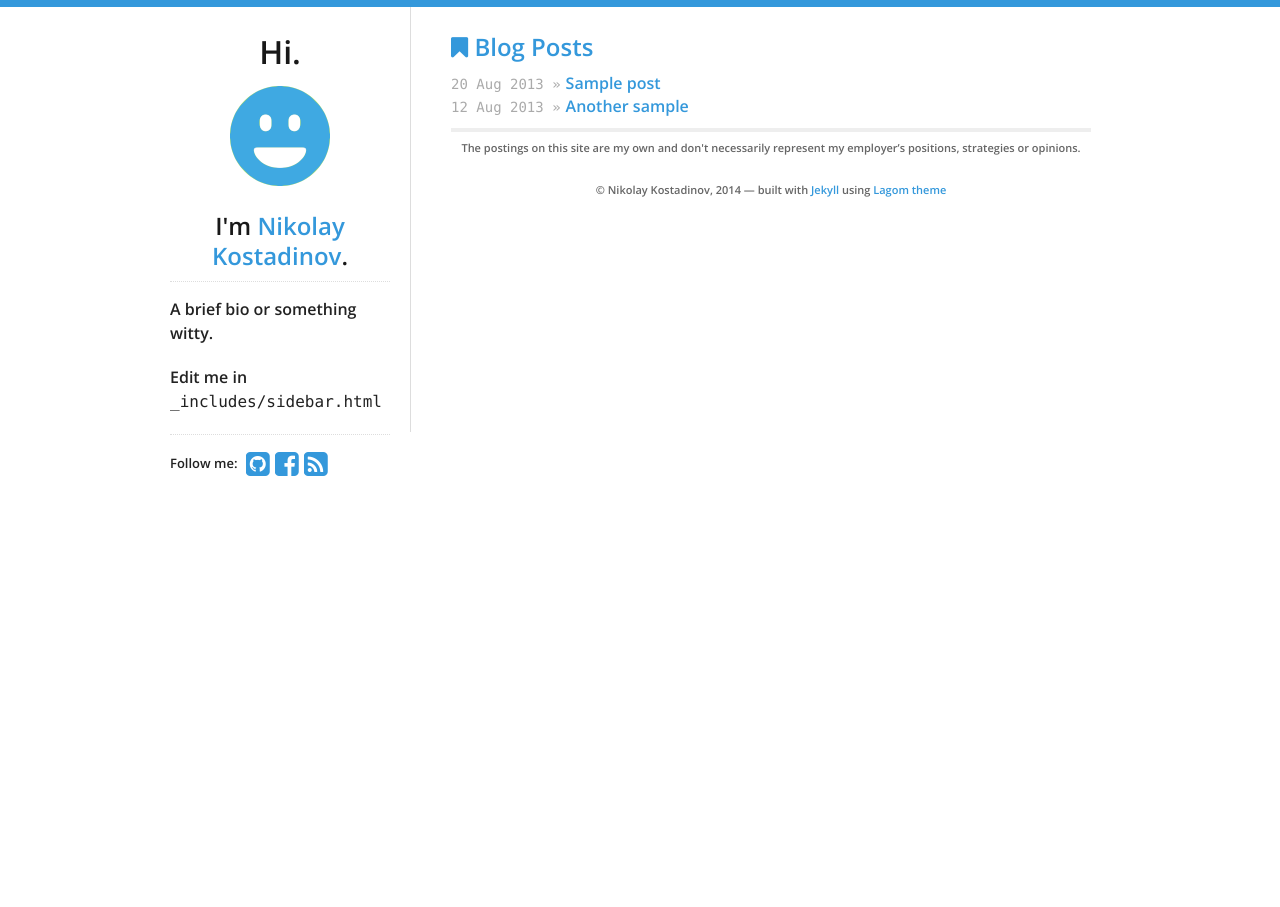
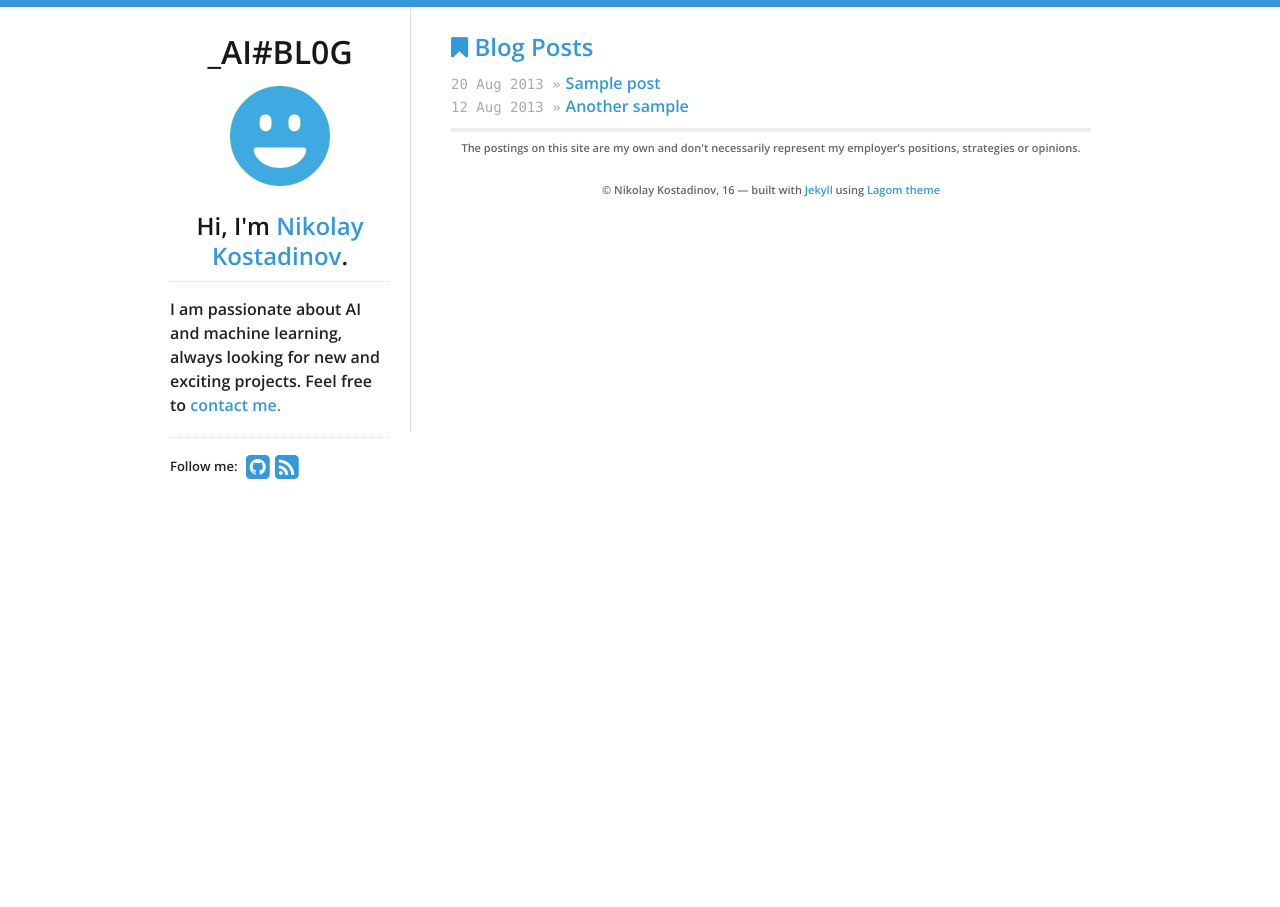
Before and after one commit to n-kostadinov/n-kostadinov.github.io, a Jekyll site: the page built from index.html, in a window 1280 px wide. Built offline with Jekyll 4.4.1, drawn with Linux system fonts in a browser that asks for light colours; nearby versions of some CDN libraries.

Commit message:
small changes

```diff
--- a/_data/theme.yml
+++ b/_data/theme.yml
@@ -11,7 +11,7 @@ social:
   #stackexchange: 348619
   #stackoverflow: 348619
   #twitter: NKKostadinov
-  facebook: outedata
+  #facebook: outedata
   #tumblr: animalygifs
   #linkedin: philipjagielski
   #gplus: 110552447039675960964
@@ -21,7 +21,7 @@ social:
 # "Hi, I'm Nikolay Kostadinov"
 name: Nikolay Kostadinov
 email: nkkostadinov@gmail.com
-tagline: "Only high tech can bring you higher"
+tagline: "Only high tech can bring you higher."
 
 # Google Analytics key, leave blank to ignore
 google_analytics_key: UA-26182347-1
--- a/_includes/footer.html
+++ b/_includes/footer.html
@@ -7,6 +7,6 @@
   {% endif %}
 
   <p>
-    © {{ site.data.theme.name }}, 2014 &mdash; built with <a href="http://jekyllrb.com/">Jekyll</a> using <a href="https://github.com/swanson/lagom">Lagom theme</a>
+    © {{ site.data.theme.name }}, {{ site.time | date: '%y' }}  &mdash; built with <a href="http://jekyllrb.com/">Jekyll</a> using <a href="https://github.com/swanson/lagom">Lagom theme</a>
   </p>
 </div>
--- a/_includes/sidebar.html
+++ b/_includes/sidebar.html
@@ -1,5 +1,5 @@
 <nav>
-  <h1>Hi.</h1>
+  <h1>_AI#BL0G</h1>
   <a href="/">
     {% if site.data.theme.social.gravatar %}
     <img src="http://www.gravatar.com/avatar/{{ site.data.theme.social.gravatar }}?s=200" id="gravatar" alt="My photo"/>
@@ -7,12 +7,9 @@
     <img src="/logo.png" id="logo" alt="Blog logo"/>
     {% endif %}
   </a>
-  <h2>I'm <a href="/">{{ site.data.theme.name }}</a>.</h2>
+  <h2>Hi, I'm <a href="mailto:nkkostadinov@gmail.com" target="_top">{{ site.data.theme.name }}</a>.</h2>
   <div id="bio">
-    <p>A brief bio or something witty.</p>
-    <p>
-      Edit me in <code>_includes/sidebar.html</code>
-    </p>
+    <p>I am passionate about AI and machine learning, always looking for new and exciting projects. Feel free to <a href="mailto:nkkostadinov@gmail.com" target="_top">contact me.</a></p>
   </div>
   <div id="social">
     {% include social.html %}
```
Also changed, not shown: 1 other file.
